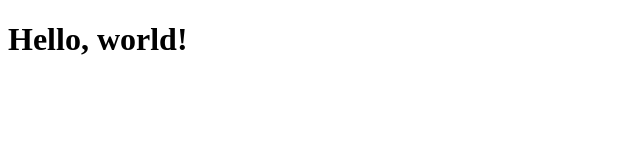
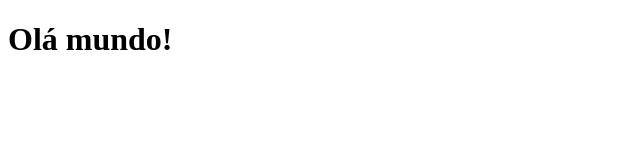
Before and after one commit to ufjf-dcc206/ufjf-dcc206-2026-1-a-atv01-igorknop, a plain HTML site: page index.html in a window 1280 px wide. Shown: the whole page, without its empty margins (0-640 px from the left). Drawn offline with Linux system fonts and the light colour scheme.

Commit message:
:sparkles: adiciona atualização via javascript

```diff
--- a/index.html
+++ b/index.html
@@ -7,5 +7,9 @@
 </head>
 <body>
     <h1>Hello, world!</h1>
+    <script>
+        const h1 = document.querySelector("h1");
+        h1.textContent = "Olá mundo!";
+    </script>
 </body>
 </html>
```
